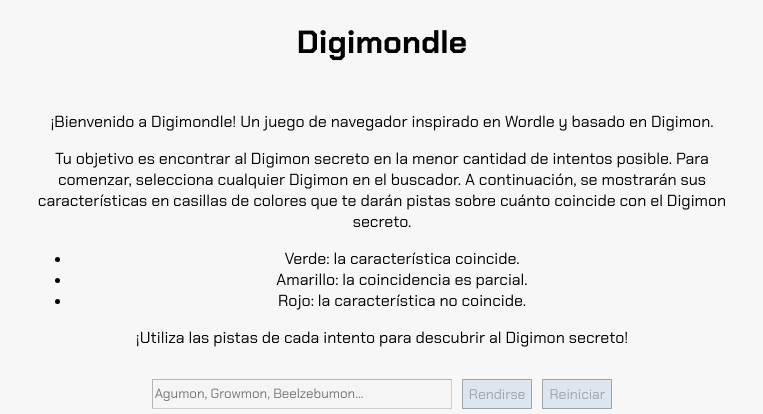
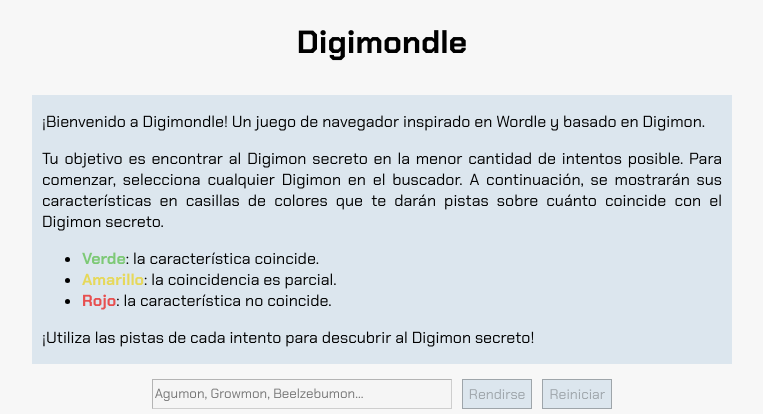
Before and after one commit to NicolocoX/digimondle, a React (Vite) app: page / in a window 1280 px wide. Shown: the top 414 px of the page, without its empty margins (258-1021 px from the left). Built offline with nearby package versions, Linux system fonts and the light colour scheme; no server answers.

Commit message:
componente Bienvenida

```diff
--- a/src/App.jsx
+++ b/src/App.jsx
@@ -4,6 +4,7 @@ import Resultado from "./components/Resultado"
 import Debugueador from "./components/Debugueador"
 import { PartidaContext } from "./contexts/partida"
 import Controles from "./components/Controles/Controles"
+import Bienvenida from "./components/Bienvenida"
 
 
 
@@ -16,19 +17,7 @@ export default function App() {
   return (
     <main>
       <h1>Digimondle</h1>
-      <div>
-        <p>¡Bienvenido a Digimondle! Un juego de navegador inspirado en Wordle y basado en Digimon.</p>
-        <p>Tu objetivo es encontrar al Digimon secreto en la menor cantidad de intentos posible. Para comenzar, selecciona
-          cualquier Digimon en el buscador. A continuación, se mostrarán sus características en casillas de colores que te
-          darán pistas sobre cuánto coincide con el Digimon secreto.</p>
-        <ul>
-          <li>Verde: la característica coincide.</li>
-          <li>Amarillo: la coincidencia es parcial.</li>
-          <li>Rojo: la característica no coincide.</li>
-        </ul>
-        <p>¡Utiliza las pistas de cada intento para descubrir al Digimon secreto!</p>
-      </div>
-
+      <Bienvenida />
       <Controles />
       {finPartida && <Resultado />}
       <Jugadas />
--- /dev/null
+++ b/src/components/Bienvenida.jsx
@@ -0,0 +1,24 @@
+import "../styles/Bienvenida.css"
+
+export default function Bienvenida() {
+  return (
+    <div className="bienvenida">
+      <p>¡Bienvenido a Digimondle! Un juego de navegador inspirado en Wordle y basado en Digimon.</p>
+      <p>Tu objetivo es encontrar al Digimon secreto en la menor cantidad de intentos posible. Para comenzar, selecciona
+        cualquier Digimon en el buscador. A continuación, se mostrarán sus características en casillas de colores que te
+        darán pistas sobre cuánto coincide con el Digimon secreto.</p>
+      <ul>
+        <li>
+          <span style={{ color: "var(--color-correcto)", fontWeight: "bold" }}>Verde</span>: la característica coincide.
+        </li>
+        <li>
+          <span style={{ color: "var(--color-semicorrecto)", fontWeight: "bold" }}>Amarillo</span>: la coincidencia es parcial.
+        </li>
+        <li>
+          <span style={{ color: "var(--color-incorrecto)", fontWeight: "bold" }}>Rojo</span>: la característica no coincide.
+        </li>
+      </ul>
+      <p>¡Utiliza las pistas de cada intento para descubrir al Digimon secreto!</p>
+    </div>
+  )
+}
--- a/src/hooks/useJugar.js
+++ b/src/hooks/useJugar.js
@@ -9,7 +9,7 @@ export default function useJugar() {
   const {agregarJugada} = useContext(JugadasContext)
   const {finPartida, ganar} = useContext(PartidaContext)
 
-    const jugar = async (url) => {
+  const jugar = async (url) => {
     const newDigimon = await agregarJugada(url)
 
     if (objetivo && !finPartida && newDigimon.id === objetivo.id) {
--- /dev/null
+++ b/src/styles/Bienvenida.css
@@ -0,0 +1,5 @@
+.bienvenida {
+  text-align: justify;
+  background-color: var(--color-componente);
+  padding: 0 10px 0 10px;
+}
```
